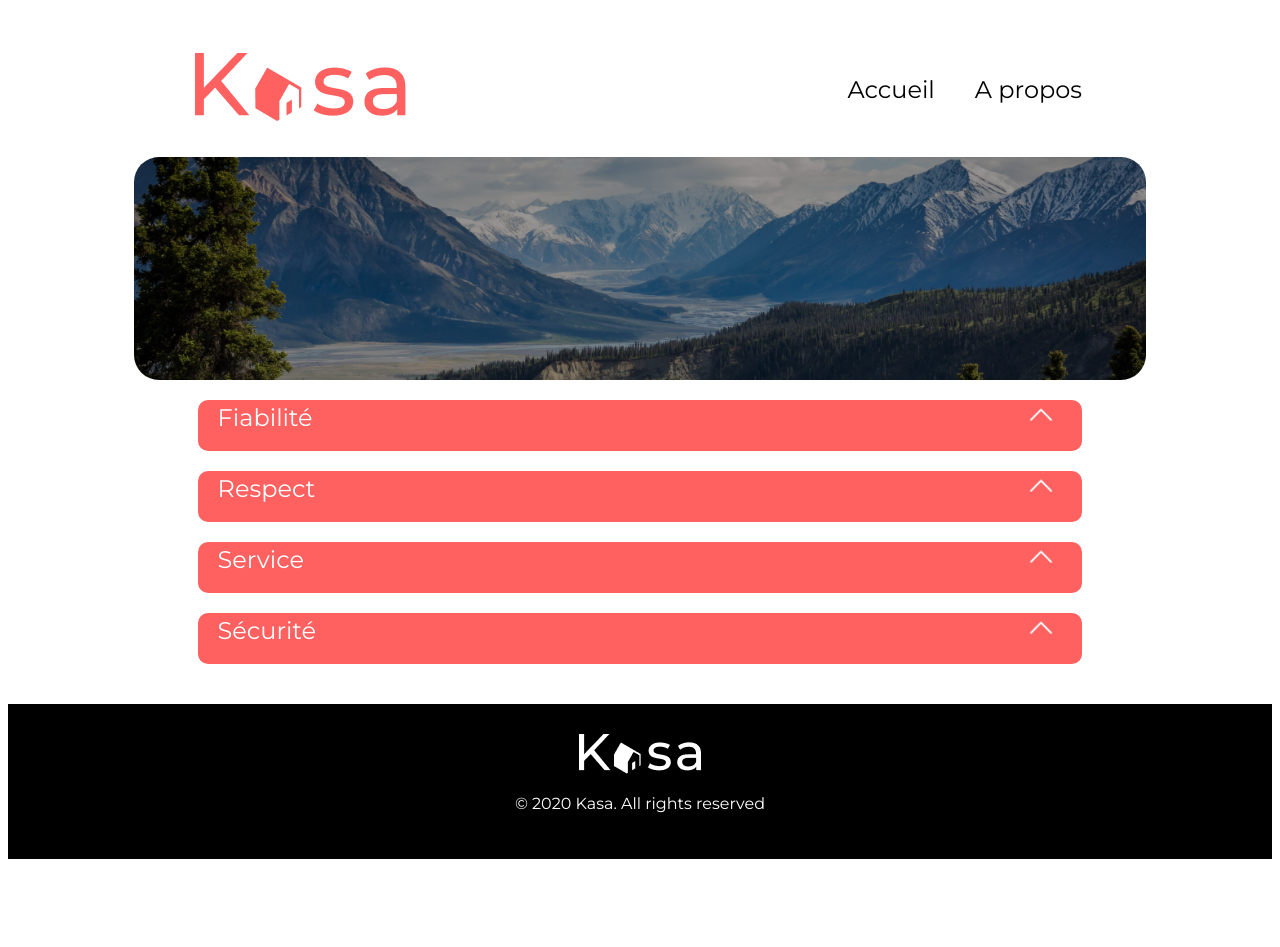
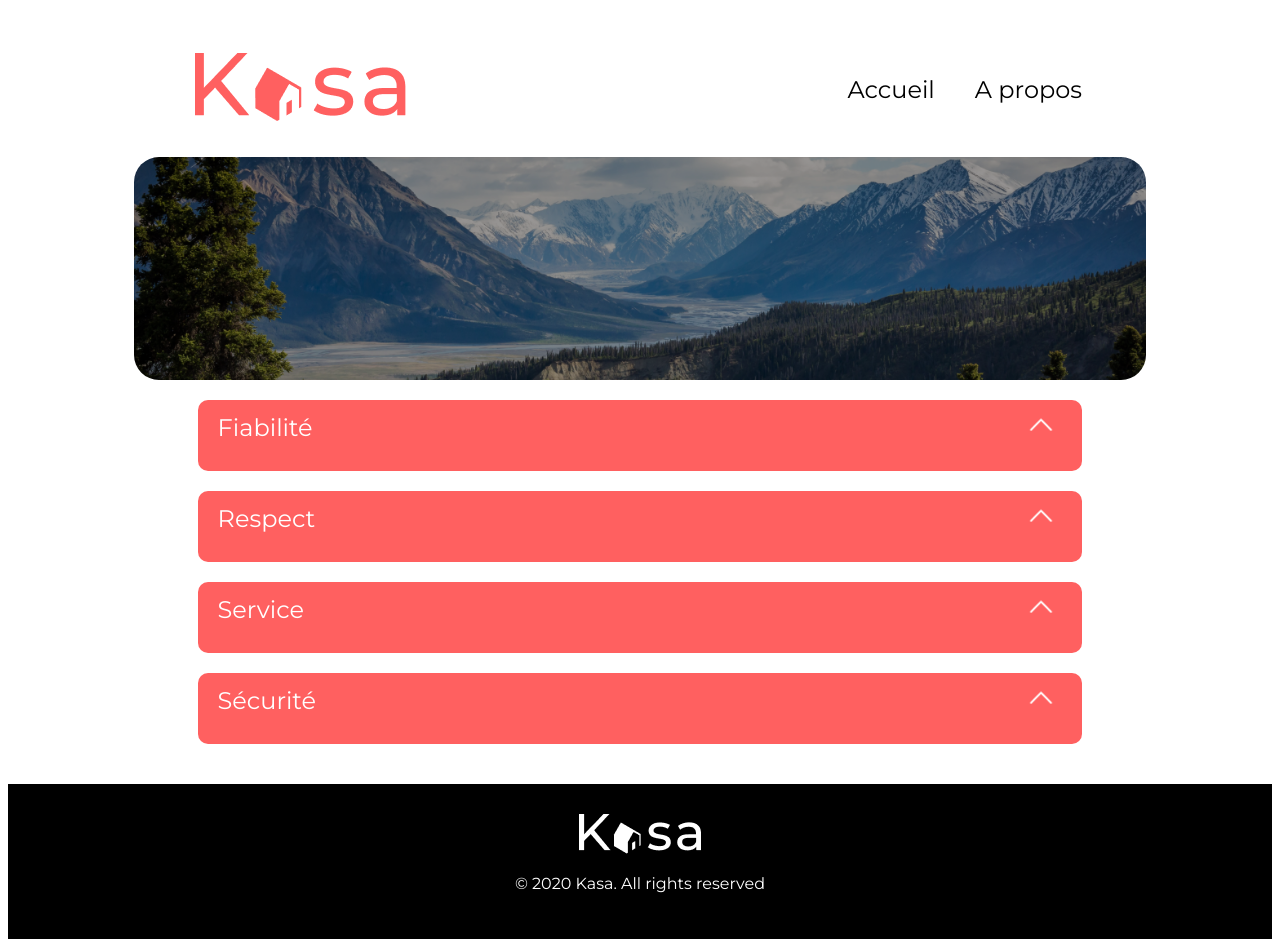
Before and after one commit to KillianG0/kasa, a React (Vite) app: page /About in a window 1280 px wide. Before the commit the page ends 867 px from the top, so only its background shows below. Built offline with nearby package versions, Linux system fonts and the light colour scheme.

Commit message:
finitions manquantes scss

```diff
--- a/src/App.jsx
+++ b/src/App.jsx
@@ -3,6 +3,7 @@ import Home from "./Pages/Home/Home";
 import About from "./Pages/About/About";
 import PageError from "./Pages/Error/Error";
 import Logements from "./Pages/Logements/Logements";
+import './main.scss'
 
 
 
--- a/src/Composents/carrousel/carrousel.scss
+++ b/src/Composents/carrousel/carrousel.scss
@@ -39,6 +39,9 @@
   top: 40%;
   right: 90%;
   background-color: transparent;
+  @media (max-width: 768px) {
+   margin-right: 0;
+  }
 }
 
 .right-button {
--- a/src/Composents/collapse.scss
+++ b/src/Composents/collapse.scss
@@ -5,16 +5,16 @@
   align-items: center;
   margin-top: 20px;
   margin-bottom: 30px;
-    font-family: 'Montserrat' ;
-    @media (max-width:768px) {
+  font-family: "Montserrat";
+  @media (max-width: 768px) {
     width: 100%;
   }
 }
-.collapse{
+.collapse {
   background-color: #ff6060;
   width: 70%;
   border-radius: 10px;
-    @media (max-width:768px) {
+  @media (max-width: 768px) {
     width: 100%;
   }
 }
@@ -25,11 +25,12 @@
   align-items: center;
   font-size: 24px;
   padding: 0 20px;
+  padding-top: 10px;
+  padding-bottom: 10px;
   justify-content: space-between;
-    font-family: 'Montserrat' ;
+  font-family: "Montserrat";
 
-
-    @media (max-width:768px) {
+  @media (max-width: 768px) {
     width: 100%;
     font-size: 18px;
   }
@@ -38,21 +39,19 @@
 button {
   border: none;
   background-color: #ff6060;
-    @media (max-width:768px) {
+  @media (max-width: 768px) {
     margin-right: 30px;
   }
-
 }
 
-.down, .up {
-    filter:invert(100%);
+.down,
+.up {
+  filter: invert(100%);
   height: 30px;
-    @media (max-width:768px) {
+  @media (max-width: 768px) {
     height: 20px;
   }
 }
-
-
 
 .collapsetext {
   height: auto;
@@ -64,9 +63,9 @@ button {
   font-size: 18px;
   font-weight: 500;
   line-height: 34px;
-    font-family: 'Montserrat' ;
+  font-family: "Montserrat";
 
-    @media (max-width:768px) {
+  @media (max-width: 768px) {
     height: auto;
     font-size: 16px;
   }
--- a/src/Layout/Footer/Footer.scss
+++ b/src/Layout/Footer/Footer.scss
@@ -8,4 +8,11 @@
     place-items: center;
     font-family: 'Montserrat' ;
     margin-top: 40px;
+
+    @media (max-width: 768px) {
+        position:relative;
+        left:0;
+        bottom:0;
+        right:0;
 }
+}
--- a/src/Pages/Logements/Logements.jsx
+++ b/src/Pages/Logements/Logements.jsx
@@ -45,8 +45,8 @@ const LogementCard = () => {
             <Collapse name="Équipements" data={clickedLogement.equipments} />
           </div>
         </div>
+        <Footer />
       </div>
-      <Footer />
     </div>
   );
 };
--- a/src/Pages/Logements/Logements.scss
+++ b/src/Pages/Logements/Logements.scss
@@ -72,6 +72,7 @@
       flex-direction: row-reverse;
       .rating {
         padding-bottom: 30px;
+        width: 40%;
       }
     }
 
--- /dev/null
+++ b/src/main.scss
@@ -0,0 +1,3 @@
+html,body{
+    overflow-x: hidden;
+}
```
Lines whose indentation alone changed are shown as unchanged.
